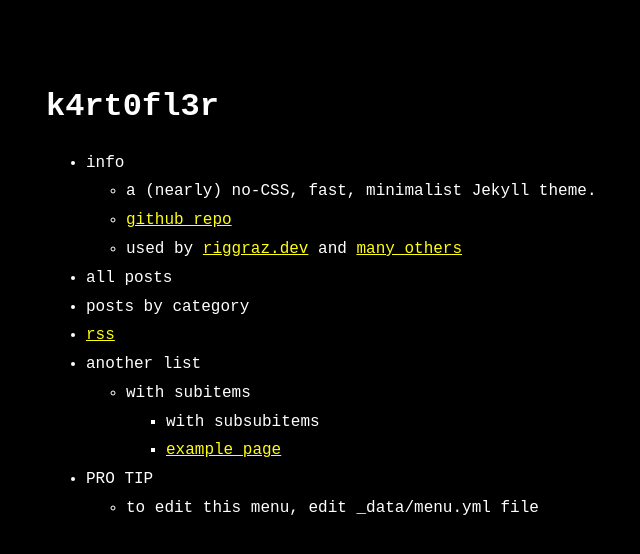
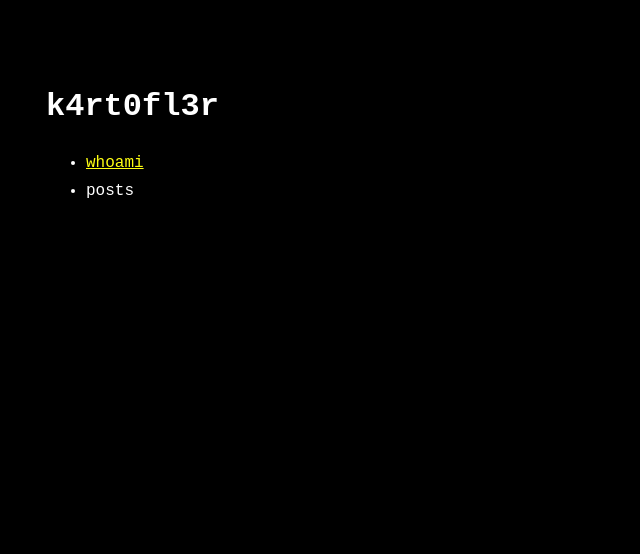
Before and after one commit to k4rt0fl3r/k4rt0fl3r.github.io, a Jekyll site: the page built from index.md, in a window 1280 px wide. Shown: the top 554 px of the page, without its empty margins (274-914 px from the left). Built offline with Jekyll 4.4.1, drawn with Linux system fonts in a browser that asks for light colours.

Commit message:
modifying menu and adding whoami

```diff
--- a/_data/menu.yml
+++ b/_data/menu.yml
@@ -1,38 +1,6 @@
-# For documentation on this file, see:
-# https://github.com/riggraz/no-style-please#customize-the-menu
+entries:
+  - title: whoami
+    url: whoami
 
-entries:
-  - title: info
-    entries:
-      - title: a (nearly) no-CSS, fast, minimalist Jekyll theme.
-      - title: github repo
-        url: https://github.com/riggraz/no-style-please
-      - title: "used by <a href='https://riggraz.dev'>riggraz.dev</a> and <a href='https://github.com/riggraz/no-style-please/network/dependents'>many others</a>"
-
-  - title: all posts
-    post_list:
-      limit: 5
-      show_more: true
-      show_more_text: See archive...
-      show_more_url: archive.html
-
-  - title: posts by category
-    post_list:
-      category: example2
-      show_more: true
-      show_more_text: See more posts...
-      show_more_url: example2-archive.html
-
-  - title: rss
-    url: feed.xml
-
-  - title: another list
-    entries:
-      - title: with subitems
-        entries:
-          - title: with subsubitems
-          - title: example page
-            url: about
-  - title: PRO TIP
-    entries:
-      - title: to edit this menu, edit _data/menu.yml file
+  - title: posts
+    post_list: true
```
Also changed, not shown: whoami.md (added, +4 -0 lines), .obsidian/workspace.json.
